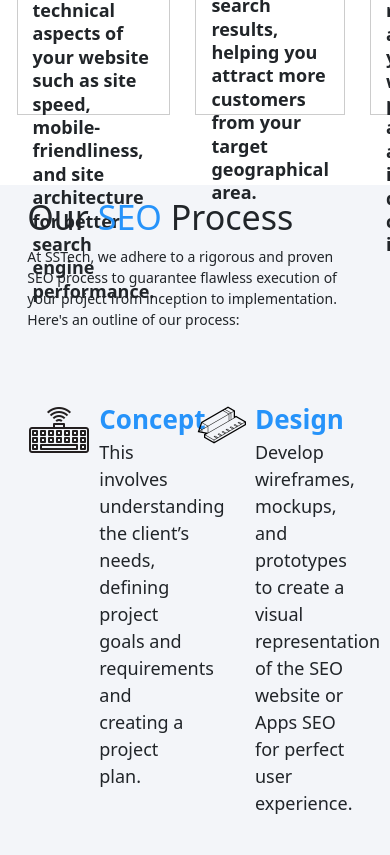
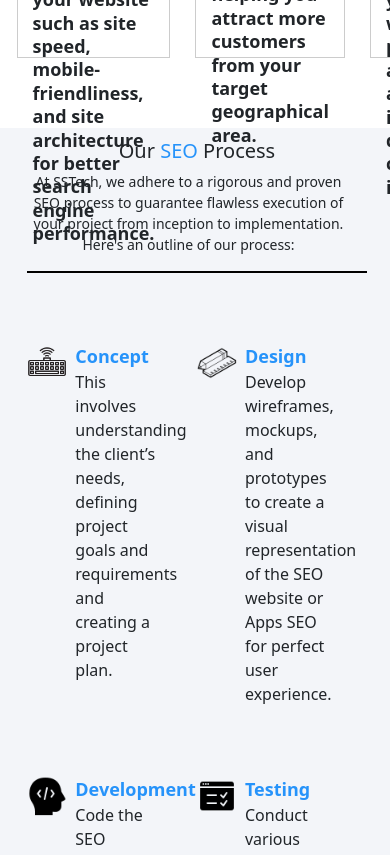
Before and after one commit to AminLakhani14/ASTechy, a React (Create React App) app: page /seo-services in a window 390 px wide. Shown: the part 1900-2755 px from the top of the page. Built offline with nearby package versions, Linux system fonts and the light colour scheme.

Commit message:
FaiqPrototype: DevelopmentProcess

```diff
--- a/src/Component/DevelopmentProcess/DevelopmentProcess.css
+++ b/src/Component/DevelopmentProcess/DevelopmentProcess.css
@@ -1,26 +1,50 @@
-.devpromain{
+.devpromain {
     background-color: rgb(243 245 249);
 }
-.font2014{
+
+.font2014 {
     font-size: 20px;
 }
-.font26{
+
+.font26 {
     font-size: 26px;
     font-weight: 600;
 }
-.font18{
+
+.font18 {
     font-size: 18px;
- }
-.heading4034{
+}
+
+.heading4034 {
     font-size: 40px;
     font-weight: 500;
 }
-@media all and (max-width : 768px) {
-    .font2014{
-      font-size: 14px;
+
+@media all and (max-width : 980px) {
+    .font2014 {
+        font-size: 14px;
+        text-align: center;
     }
-    .heading4034{
-        font-size: 34px;
-        font-weight: 500;
+
+    .borderbottomdp {
+        margin-top: 10px;
+        border-bottom: 2px solid #000;
     }
-  }
+
+    .heading4034 {
+        font-size: 20px;
+        text-align: center;
+    }
+
+    .font26{
+        font-size: 18px;
+    }
+
+    .font18{
+        font-size: 16px;
+    }
+
+    .imagecutterdp{
+        width: 40px;
+    }
+}
--- a/src/Component/DevelopmentProcess/DevelopmentProcess.jsx
+++ b/src/Component/DevelopmentProcess/DevelopmentProcess.jsx
@@ -76,14 +76,15 @@ export const DevelopmentProcess = () => {
     return (
         <>
             <div className='margintop devpromain' style={{ padding: '3% 6% 3% 7%', height: 'auto' }}>
-                <div className='' style={{ width: '100%' }}>
+                <div className='col-lg-12'>
                     <h1 className='heading4034'>Our <span className='changecolor'>{devTitleDesc.title}</span> Process</h1>
                     <p className='font2014' style={{ width: "95%" }}>{devTitleDesc.desc}</p>
+                    <div className='borderbottomdp'></div>
                 </div>
                 <div className="d-flex w-100 justify-content-around margintop marginbottom">
                     <div className='d-flex w-50'>
-                        <div>
-                            <img src={concept} alt='' />
+                        <div className=''>
+                            <img src={concept} alt='' className='imagecutterdp' />
                         </div>
                         <div className='d-flex flex-column  mx-2'>
                             <span className='changecolor font26'>Concept</span>
@@ -93,7 +94,7 @@ export const DevelopmentProcess = () => {
                     </div>
                     <div className='d-flex w-50'>
                         <div>
-                            <img src={design} alt='' />
+                            <img className='imagecutterdp' src={design} alt='' />
                         </div>
                         <div className='d-flex flex-column  mx-2'>
                             <span className='changecolor font26'>Design</span>
@@ -105,7 +106,7 @@ export const DevelopmentProcess = () => {
                 <div className="d-flex w-100 justify-content-around margintop marginbottom">
                     <div className='d-flex w-50'>
                         <div>
-                            <img src={dev} alt='' />
+                            <img className='imagecutterdp' src={dev} alt='' />
                         </div>
                         <div className='d-flex flex-column  mx-2'>
                             <span className='changecolor font26'>Development</span>
@@ -115,7 +116,7 @@ export const DevelopmentProcess = () => {
                     </div>
                     <div style={{ width: '50%', display: 'flex' }}>
                         <div>
-                            <img src={testing} alt='' />
+                            <img className='imagecutterdp' src={testing} alt='' />
                         </div>
                         <div className='d-flex flex-column  mx-2'>
                             <span className='changecolor font26'>Testing</span>
@@ -126,7 +127,7 @@ export const DevelopmentProcess = () => {
                 <div className="d-flex w-100 justify-content-around margintop marginbottom">
                     <div style={{ width: '50%', display: 'flex' }}>
                         <div>
-                            <img src={deployment} alt='' />
+                            <img className='imagecutterdp' src={deployment} alt='' />
                         </div>
                         <div className='d-flex flex-column  mx-2'>
                             <span className='changecolor font26'>Deployment</span>
@@ -135,7 +136,7 @@ export const DevelopmentProcess = () => {
                     </div>
                     <div style={{ width: '50%', display: 'flex' }}>
                         <div>
-                            <img src={maintain} alt='' width={'30px'} />
+                            <img className='imagecutterdp' src={maintain} alt='' width={'30px'} />
                         </div>
                         <div className='d-flex flex-column  mx-2'>
                             <span className='changecolor font26'>Maintenance</span>
```
